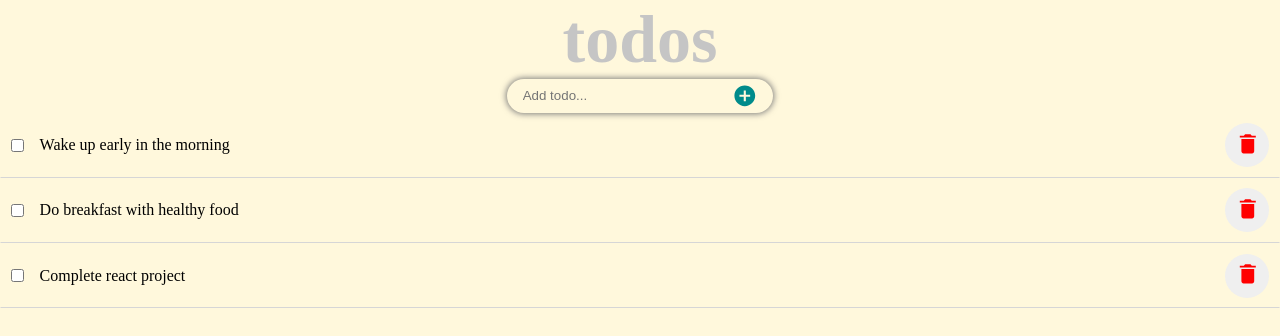
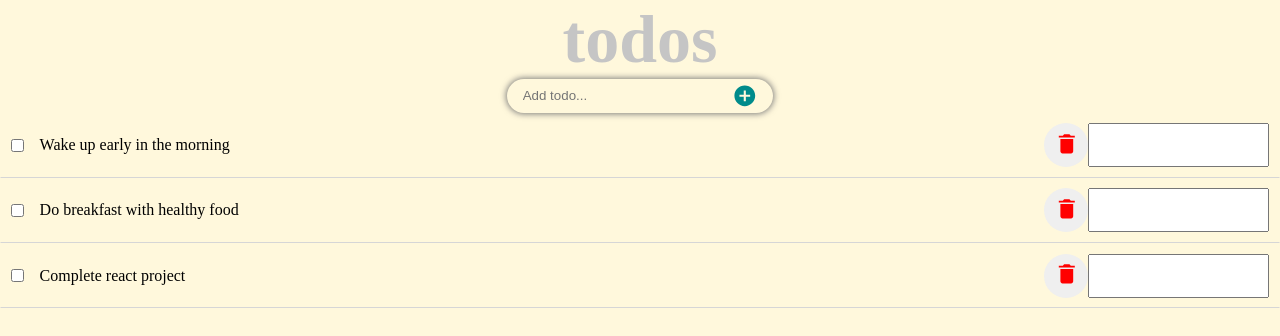
Before and after one commit to skyv26/react-todo-app-v1, a React (Create React App) app: page / in a window 1280 px wide. Shown: the top 336 px of the page. Built offline with nearby package versions, Linux system fonts and the light colour scheme.

Commit message:
Add `input` tag for todo-update

```diff
--- a/src/components/TodoList/TodoList.js
+++ b/src/components/TodoList/TodoList.js
@@ -33,12 +33,13 @@ class TodoList extends React.PureComponent {
         {todoItems.map((each) => (
           <li key={each.id} className={style.List}>
             <div className={style.TodoListWrapper}>
-              <input type="checkbox" className={style.IsCompleted} />
+              <input type="checkbox" className={style.IsCompleted} aria-label={`mark your task as ${this.checked ? 'uncompleted' : 'completed'}`} />
               <p className={style.Todos}>{each.description}</p>
               <button type="button" className={style.DeleteTodo}>
                 <IoMdTrash />
               </button>
             </div>
+            <input type="text" aria-label="update todo" className={style.UpdateFormInput} />
           </li>
         ))}
       </ul>
```
